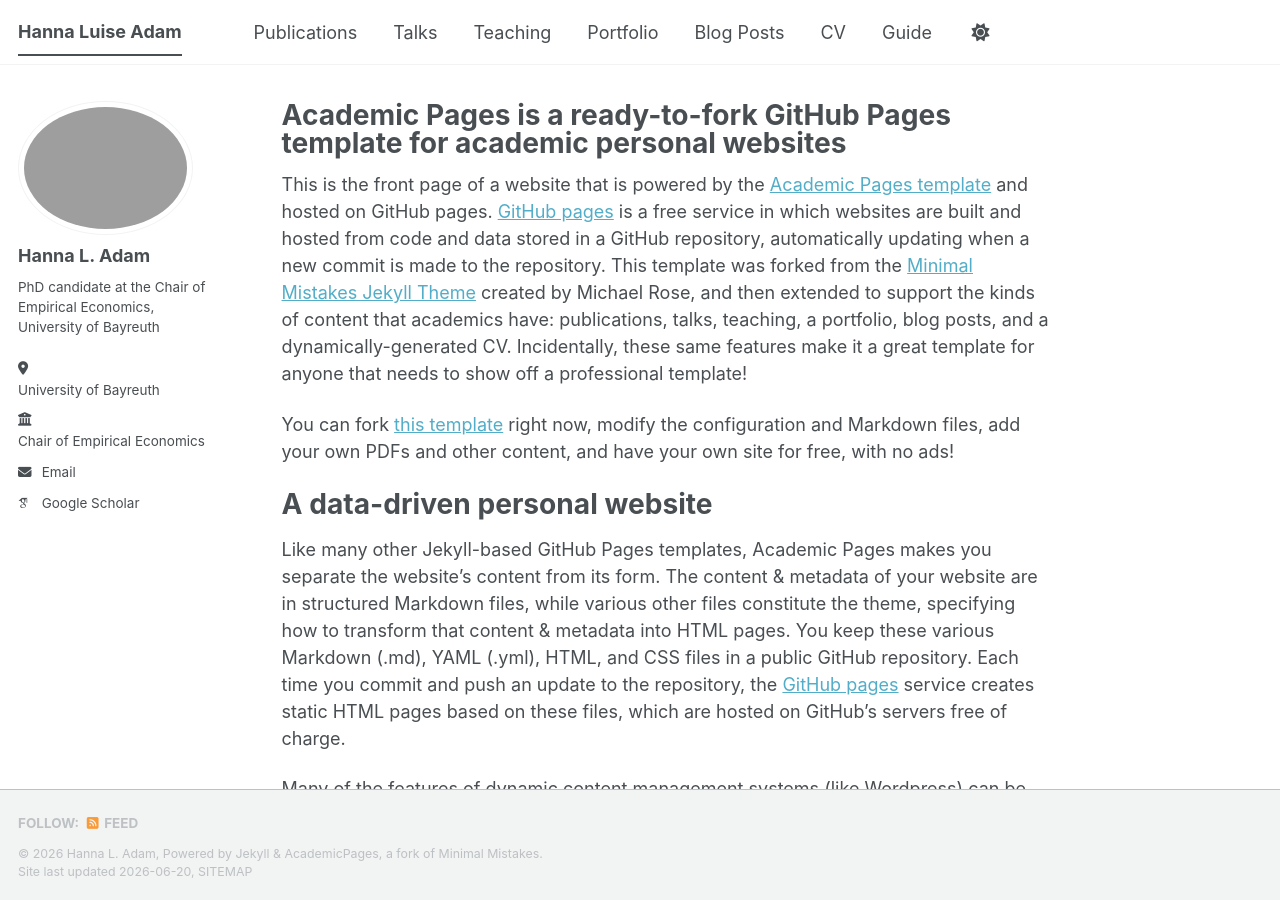
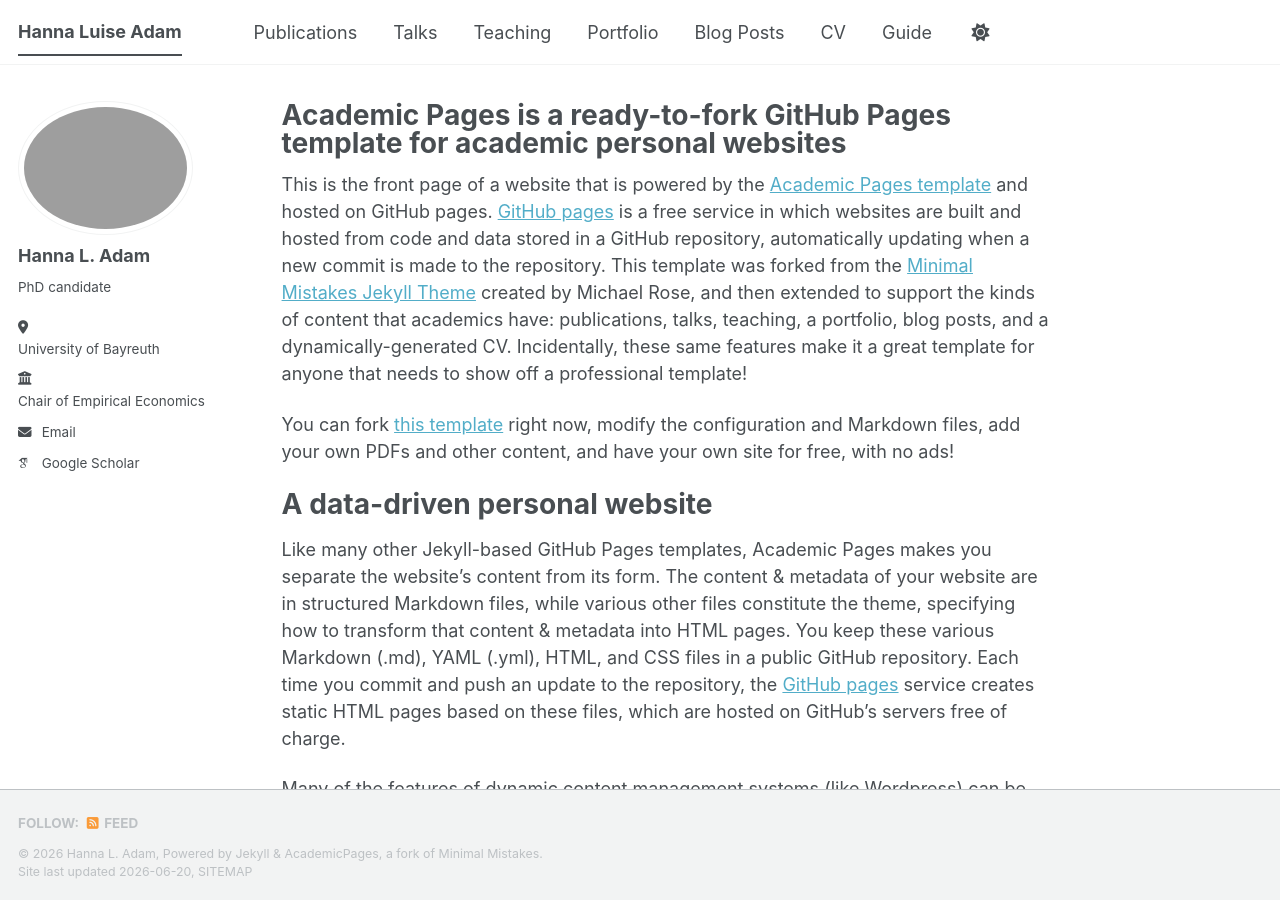
Before and after one commit to hanna-l-adam/hanna-l-adam.github.io, a Jekyll site: the page built from _pages/about.md, in a window 1280 px wide and 900 px high. Built offline with Jekyll 4.4.1, drawn with Linux system fonts in a browser that asks for light colours; some web fonts are replaced; a script bundle is joined from its source files by our own code; library files that are not in the unit come from our copies.

Commit message:
Update _config.yml

```diff
--- a/_config.yml
+++ b/_config.yml
@@ -24,7 +24,7 @@ author:
   avatar           : "Foto_Adam1.jpg"
   name             : "Hanna L. Adam"
   pronouns         : # example: "she/her"
-  bio              : "PhD candidate at the Chair of Empirical Economics, University of Bayreuth"
+  bio              : "PhD candidate" # at the Chair of Empirical Economics, University of Bayreuth
   #location         : "Bayreuth, Germany"
   #employer         : "University of Bayreuth"
   location         : '<a href="https://www.uni-bayreuth.de/en" target="_blank">University of Bayreuth</a>'
```
